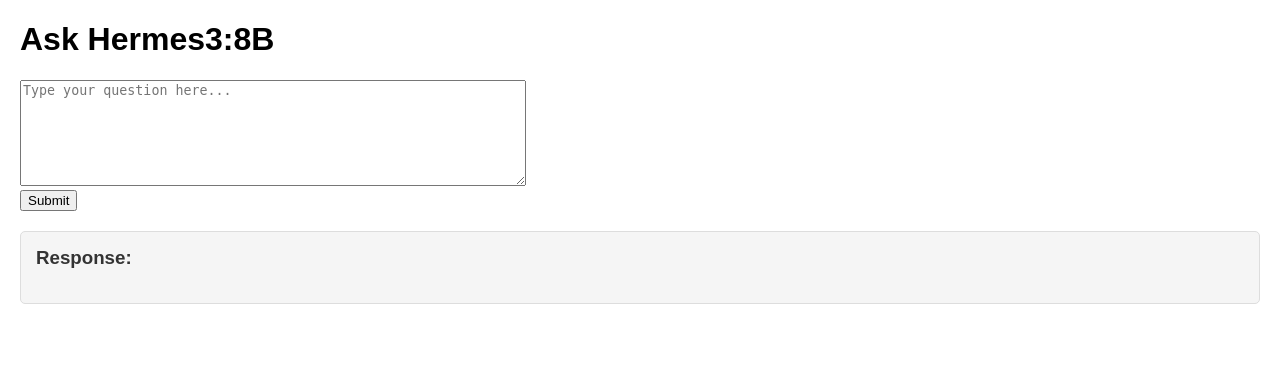
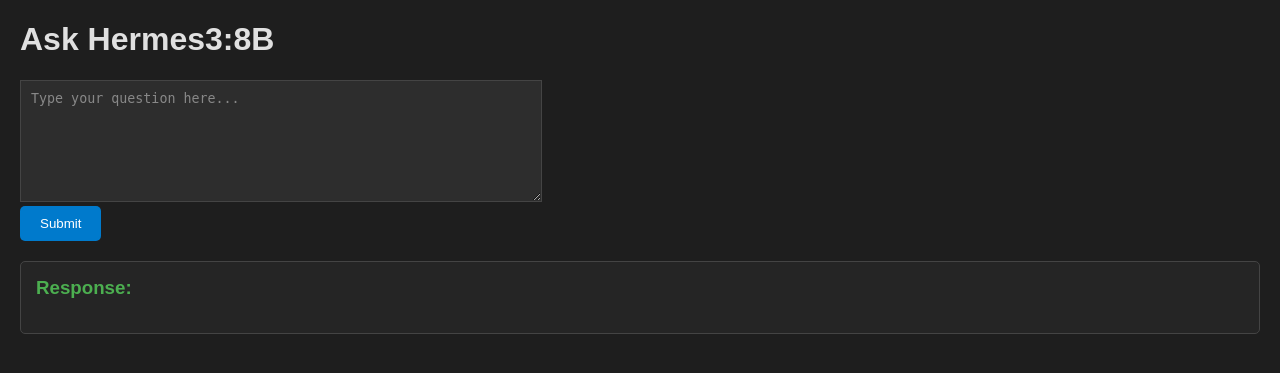
Before and after one commit to rickeygalloway/local-hermes3-website, a Flask app: page / in a window 1280 px wide. Shown: the top 373 px of the page. Run offline with Flask 3, Linux system fonts and the light colour scheme.

Commit message:
added dark mode and updated readme

```diff
--- a/templates/index.html
+++ b/templates/index.html
@@ -4,17 +4,64 @@
     <meta charset="UTF-8">
     <title>Local Hermes3:8B Website</title>
     <style>
-        body { font-family: Arial, sans-serif; margin: 20px; }
-        textarea { width: 100%; max-width: 500px; height: 100px; }
+        body {
+            font-family: Arial, sans-serif;
+            margin: 20px;
+            background-color: #1e1e1e; /* Dark gray background */
+            color: #e0e0e0; /* Light gray text */
+        }
+        textarea {
+            width: 100%;
+            max-width: 500px;
+            height: 100px;
+            background-color: #2d2d2d; /* Darker input area */
+            color: #e0e0e0; /* Light text */
+            border: 1px solid #444; /* Subtle border */
+            padding: 10px;
+            resize: vertical; /* Allow vertical resizing only */
+        }
+        textarea::placeholder {
+            color: #888; /* Gray placeholder text */
+        }
+        button {
+            background-color: #007acc; /* Blue button */
+            color: #fff; /* White text */
+            border: none;
+            padding: 10px 20px;
+            cursor: pointer;
+            border-radius: 5px;
+        }
+        button:hover {
+            background-color: #005f99; /* Darker blue on hover */
+        }
         .response {
             margin-top: 20px;
             padding: 15px;
-            background-color: #f5f5f5;
-            border: 1px solid #ddd;
+            background-color: #252525; /* Slightly lighter dark box */
+            border: 1px solid #444; /* Subtle border */
             border-radius: 5px;
+            overflow-x: auto; /* Handle wide content like tables */
         }
-        .response h3 { margin-top: 0; color: #333; }
-        .response p { margin: 0; color: #555; }
+        .response h3 {
+            margin-top: 0;
+            color: #4caf50; /* Green heading for contrast */
+        }
+        .response div {
+            color: #d0d0d0; /* Slightly darker text for readability */
+            white-space: pre-wrap; /* Preserve line breaks for plain text */
+            word-wrap: break-word; /* Wrap long lines */
+        }
+        /* Additional styles for rendered HTML */
+        .response a {
+            color: #1e90ff; /* Blue links */
+            text-decoration: underline;
+        }
+        .response p, .response ul, .response ol {
+            margin: 0 0 10px 0; /* Spacing for paragraphs and lists */
+        }
+        .response ul, .response ol {
+            padding-left: 20px; /* Indent lists */
+        }
     </style>
 </head>
 <body>
@@ -26,7 +73,7 @@
     </form>
     <div class="response">
         <h3>Response:</h3>
-        <p>{{ response | safe }}</p> <!-- Use | safe to render HTML -->
+        <div>{{ response | safe }}</div> <!-- Render HTML safely -->
     </div>
 </body>
 </html>
```
Also changed, not shown: README.md.
